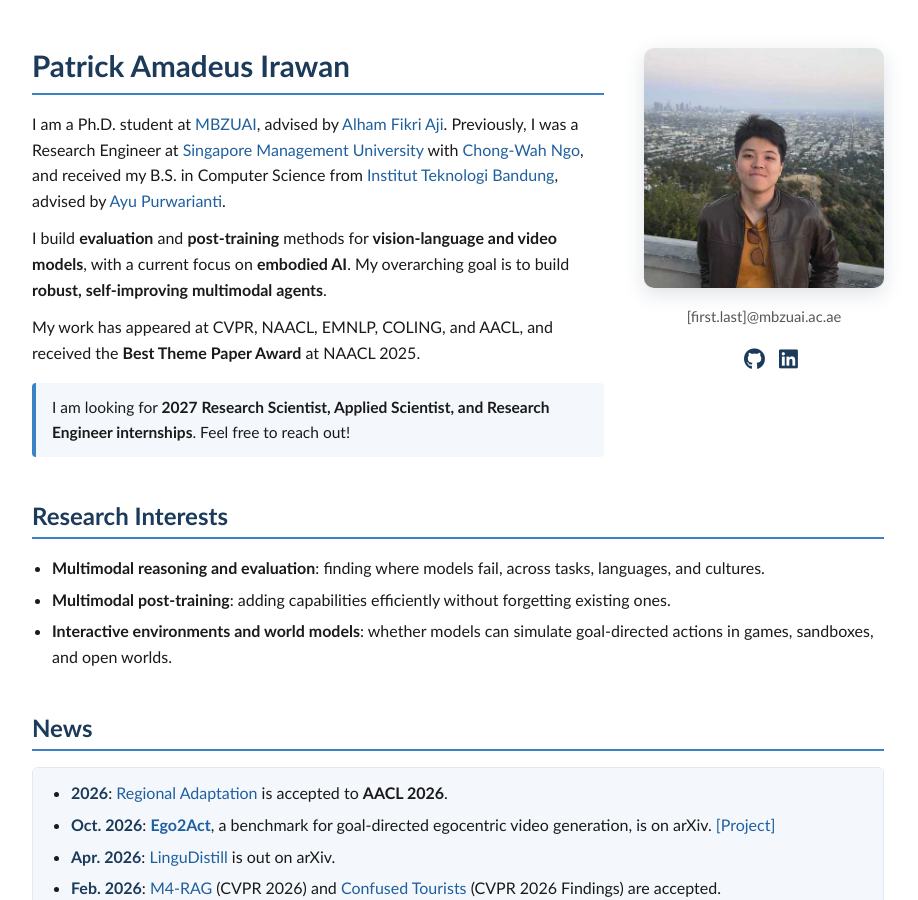
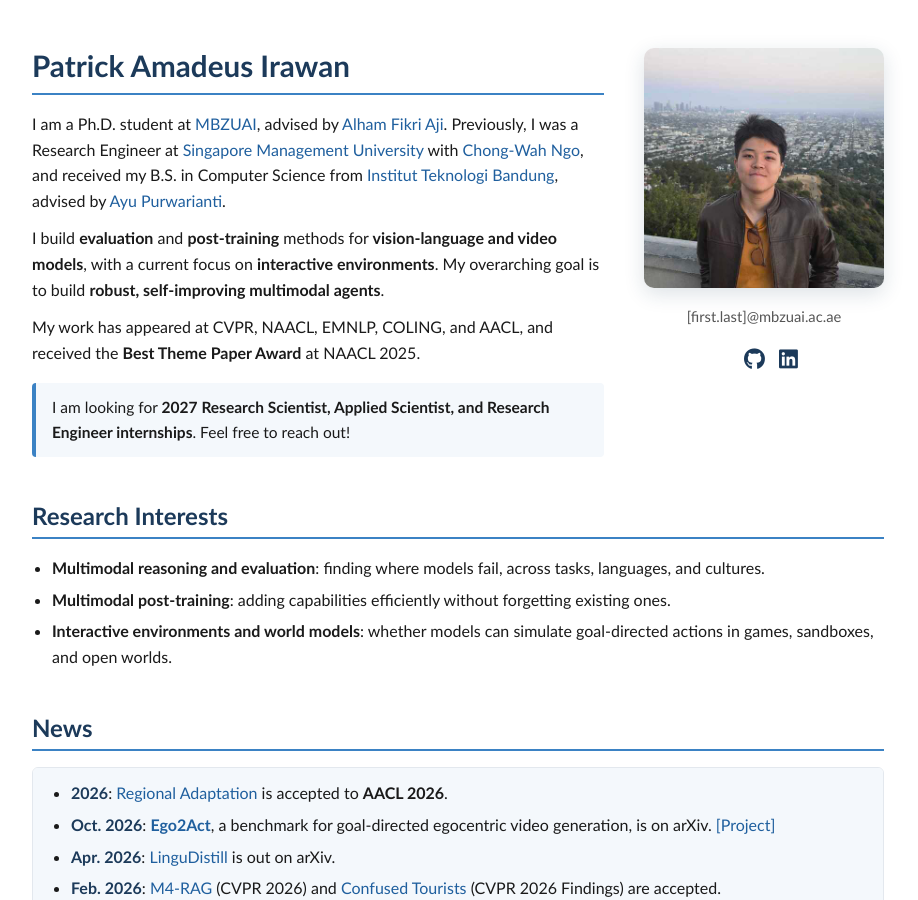
Before and after one commit to patrickamadeus/patrickamadeus.github.io, a Jekyll site: the page built from index.md, in a window 1280 px wide and 900 px high. Shown: the whole window, without its empty margins (182-1100 px from the left). Built offline with Jekyll 4.4.1, drawn with Linux system fonts in a browser that asks for light colours; a style sheet for code colours, icons or effects is not loaded.

Commit message:
Fix: change 'current focus on embodied AI' to interactive environments in bio
Co-Authored-By: Claude Haiku 4.5 <noreply@anthropic.com>

```diff
--- a/index.md
+++ b/index.md
@@ -9,7 +9,7 @@ layout: homepage
 
 I am a Ph.D. student at [MBZUAI](https://mbzuai.ac.ae/), advised by [Alham Fikri Aji](https://afaji.github.io/). Previously, I was a Research Engineer at [Singapore Management University](https://www.smu.edu.sg/) with [Chong-Wah Ngo](https://scholar.google.com/citations?user=HM39HrUAAAAJ&hl=en), and received my B.S. in Computer Science from [Institut Teknologi Bandung](https://www.itb.ac.id/), advised by [Ayu Purwarianti](https://scholar.google.com/citations?user=8jUro_cAAAAJ&hl=en).
 
-I build **evaluation** and **post-training** methods for **vision-language and video models**, with a current focus on **embodied AI**. My overarching goal is to build **robust, self-improving multimodal agents**.
+I build **evaluation** and **post-training** methods for **vision-language and video models**, with a current focus on **interactive environments**. My overarching goal is to build **robust, self-improving multimodal agents**.
 
 My work has appeared at CVPR, NAACL, EMNLP, COLING, and AACL, and received the **Best Theme Paper Award** at NAACL 2025.
 
```
